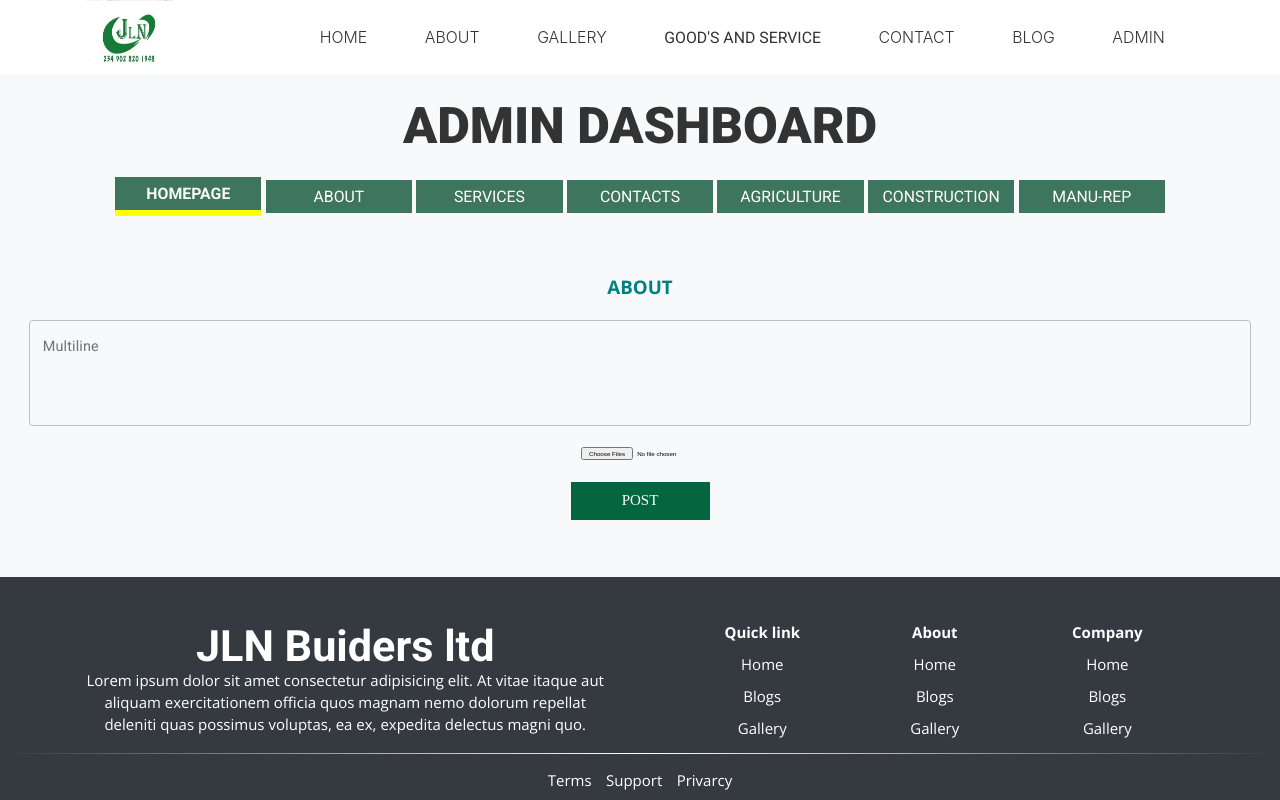
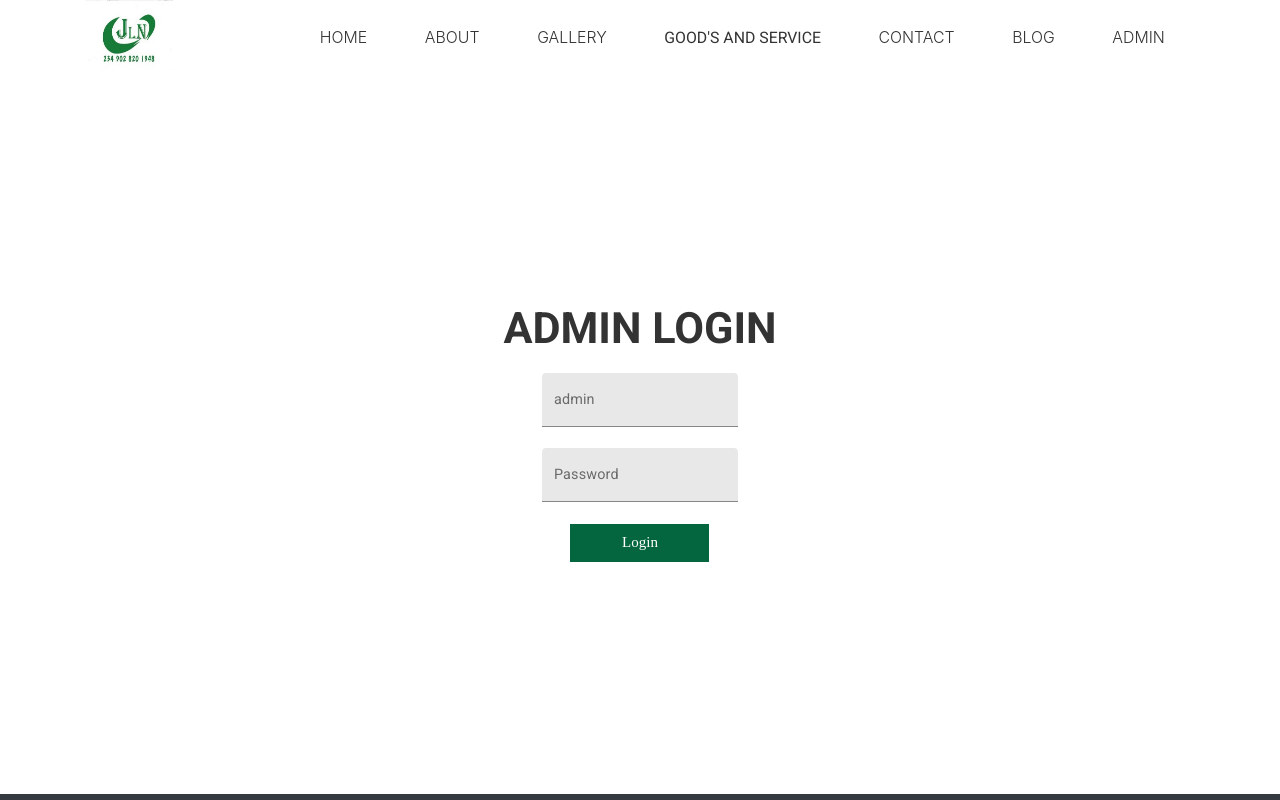
Before and after one commit to castelstack/jln, a React (Create React App) app: page /admin in a window 1280 px wide. Shown: the top 800 px of the page. Built offline with nearby package versions, Linux system fonts and the light colour scheme.

Commit message:
login added

```diff
--- a/src/App.js
+++ b/src/App.js
@@ -11,6 +11,7 @@ import Blog from "./pages/blog/blog";
 import AgriculturePage from "./pages/agriculture-page/agriculture";
 import Admin from "./pages/admin/admin";
 import ScrollToTop from "./containers/scroll-up/scrollup";
+import Login from "./containers/login/login";
 
 function App() {
   return (
@@ -26,7 +27,7 @@ function App() {
           <Route path='/construction' component={ConstructionPage} />
           <Route path='/agriculture' component={AgriculturePage} />
           <Route path='/blog' component={Blog} />
-          <Route path='/admin' component={Admin} />
+          <Route path='/admin' component={Login} />
           <Route path='/admin/:id' component={Admin} />
         </Switch>
         <Footer />
--- a/src/containers/login/login.jsx
+++ b/src/containers/login/login.jsx
@@ -1,10 +1,27 @@
+import { TextField } from '@material-ui/core';
 import React from 'react';
+import Button from '../../components/button/button';
+import { BgText, Form } from '../../constant/style';
+import styled from "styled-components";
+
+
+export const Container = styled.div`
+display: grid;
+  grid-template-columns: 1fr;
+  justify-items: center;
+  align-items: center;
+  height: 90vh;`
 
 const Login = () => {
     return (
-        <div>
-
-        </div>
+        <Container>
+            <Form>
+            <BgText>ADMIN LOGIN</BgText>
+            <TextField id="filled-basic" label="admin" variant="filled" />
+                <TextField id="filled-basic" label="Password" variant="filled" type='password' />
+            <Button value='Login' />
+            </Form>
+        </Container>
     );
 };
 
```
Also changed, not shown: 1 other file (tests, documents, lock files or other folders).
